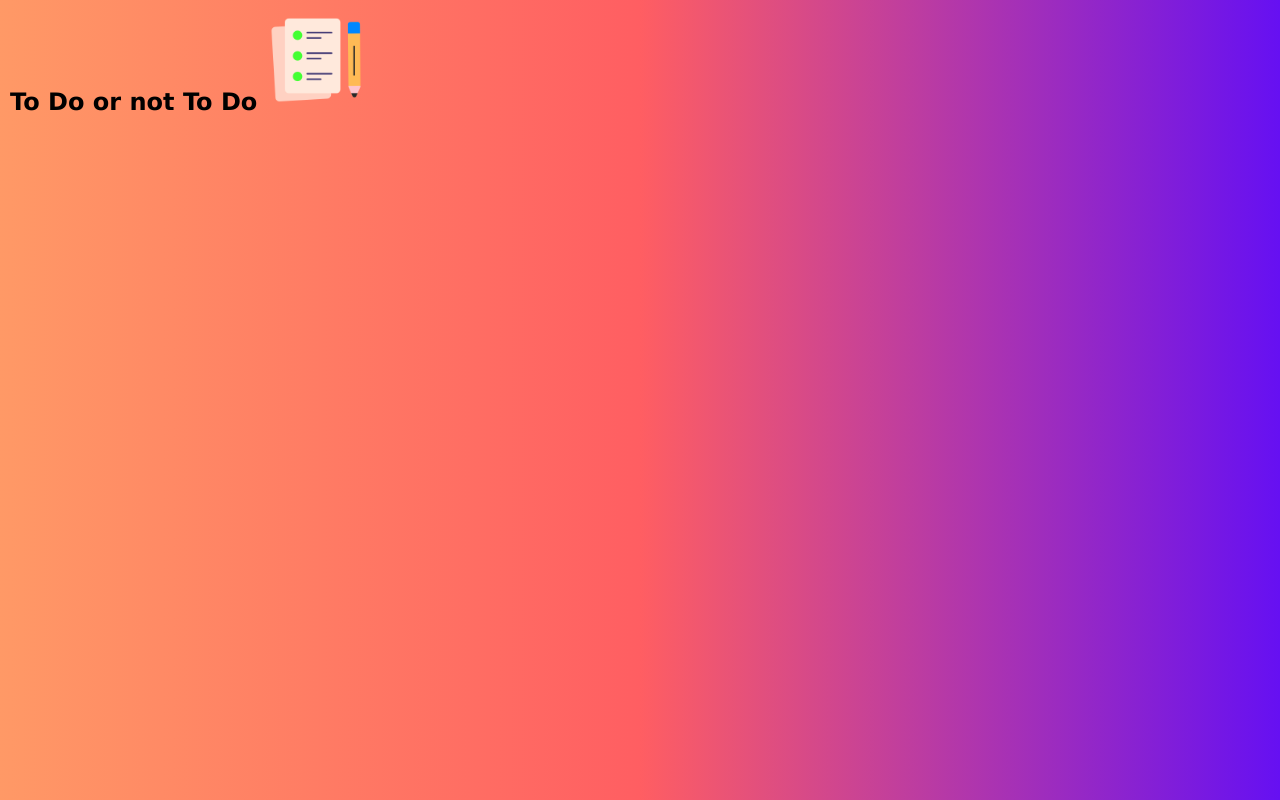
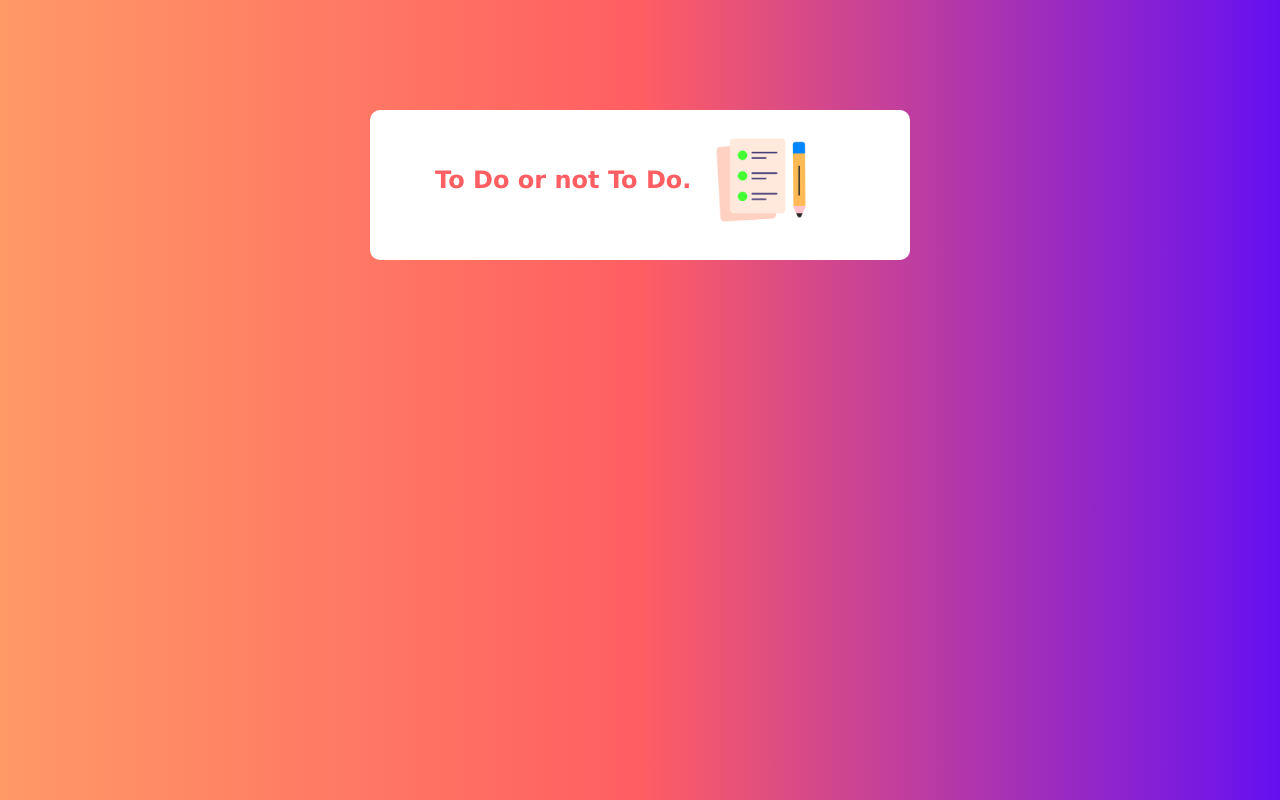
Before and after one commit to lemwaizz/to_do_list, a plain HTML site: page index.html in a window 1280 px wide. Drawn offline with Linux system fonts and the light colour scheme.

Commit message:
adjustments to padding

```diff
--- a/index.html
+++ b/index.html
@@ -8,7 +8,7 @@
     <body>
         <div class="container">
             <div class="to_do_list">
-                <h2>To Do or not To Do <img src="images/icon.png" alt=""></h2>
+                <h2>To Do or not To Do. <img src="images/icon.png" alt=""></h2>
             </div>
         </div>
     </body>
--- a/styles.css
+++ b/styles.css
@@ -10,3 +10,22 @@
     background: linear-gradient(to right, #ff9966 0%, #ff5e62 50%, #6610f2 100%);
     padding: 10px;
 }
+.to_do_list{
+    width: 100%;
+    max-width: 540px;
+    background: #fff;
+    margin: 100px auto 20px;
+    padding: 20px 15px 20px 15px;
+    border-radius: 10px;
+}
+.to_do_list h2{
+    color: #ff5e62;
+    display: flex;
+    align-items: center;
+    margin-bottom: 10px;
+    margin-left: 50px;
+}
+.to_do_list img{
+    width: 100px;
+    margin-left: 20px;
+}
```
